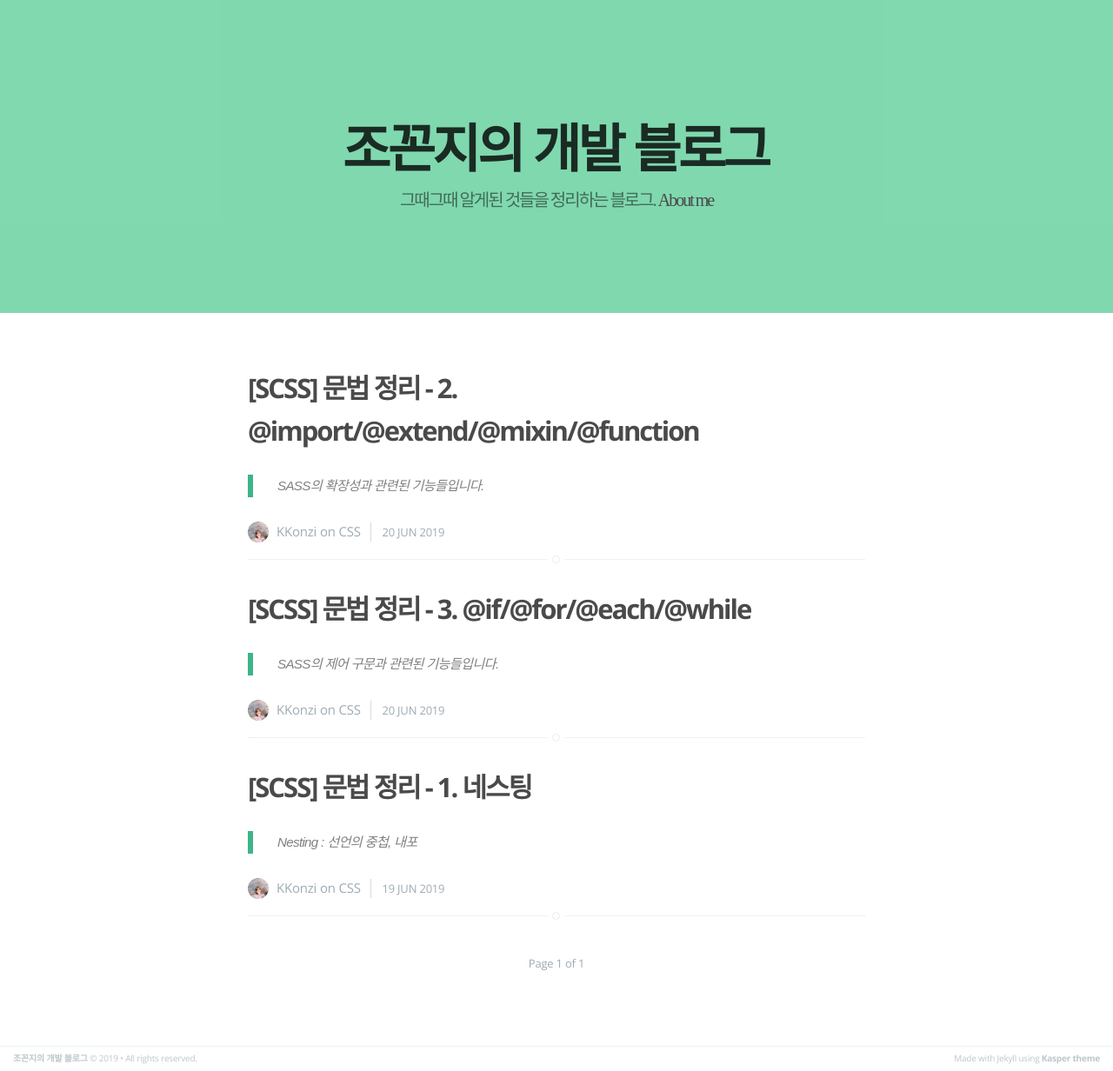
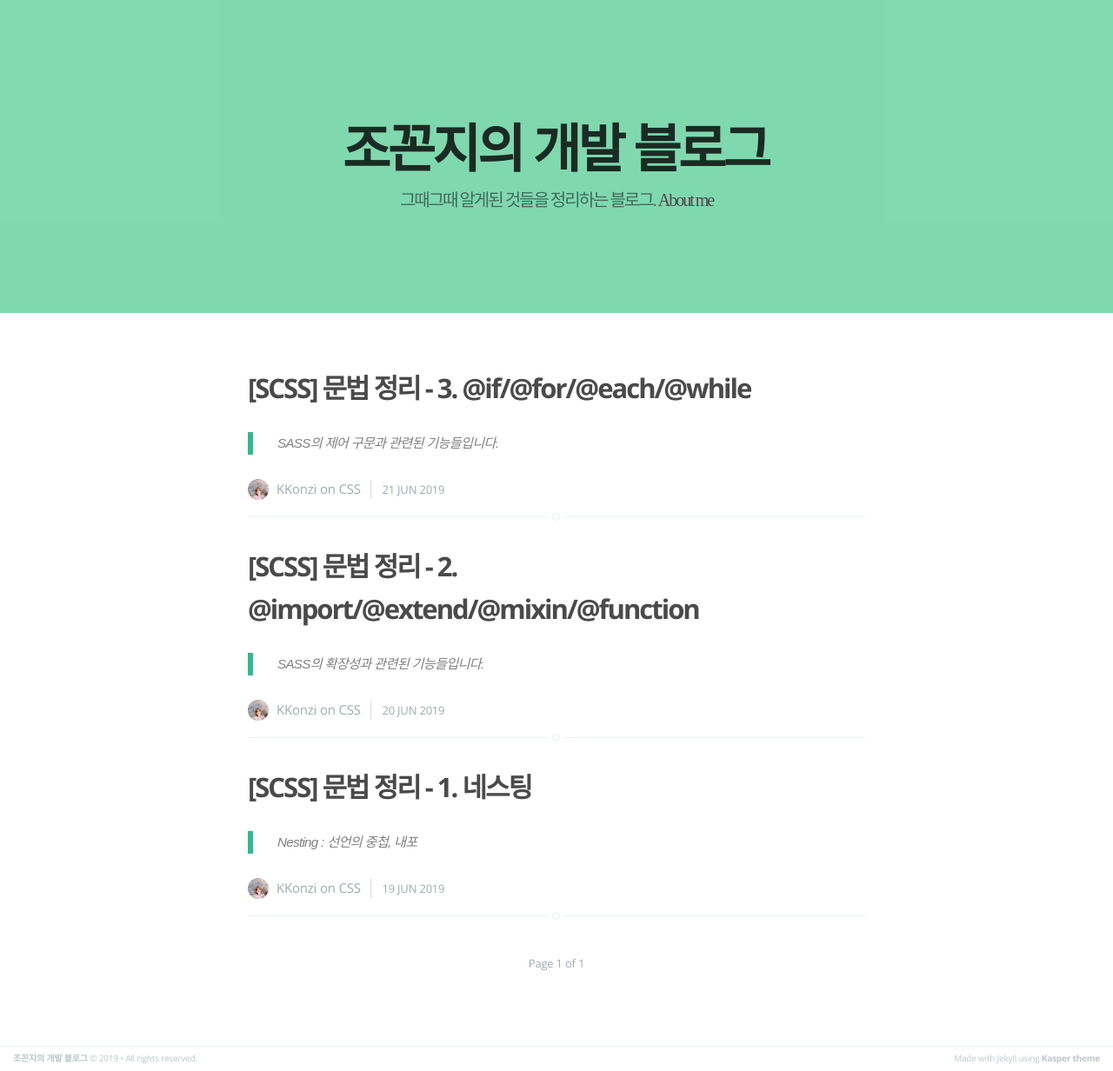
Before and after one commit to KKonzi/kkonzi.github.io, a Jekyll site: the page built from index.html, in a window 1280 px wide. Shown: the whole page at 87% size. Built offline with Jekyll 4.4.1, drawn with Linux system fonts in a browser that asks for light colours; some web fonts are replaced; the list of posts is cut into pages by our own code.

Commit message:
post: 포스트 날짜 수정

```diff
--- a/_posts/2019-06-20-scss-control-directive.md
+++ b/_posts/2019-06-20-scss-control-directive.md
@@ -1,7 +1,7 @@
 ---
 layout: post
 title:  "[SCSS] 문법 정리 - 3. @if/@for/@each/@while"
-date:   2019-06-20 22:30:00
+date:   2019-06-21 23:50:00
 categories: CSS
 ---
 
```
